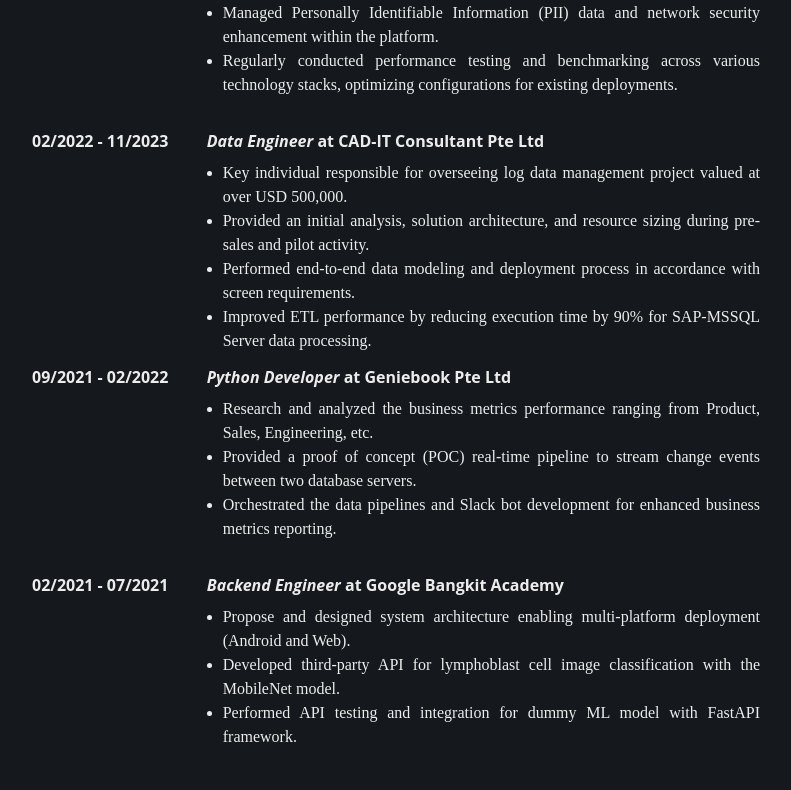
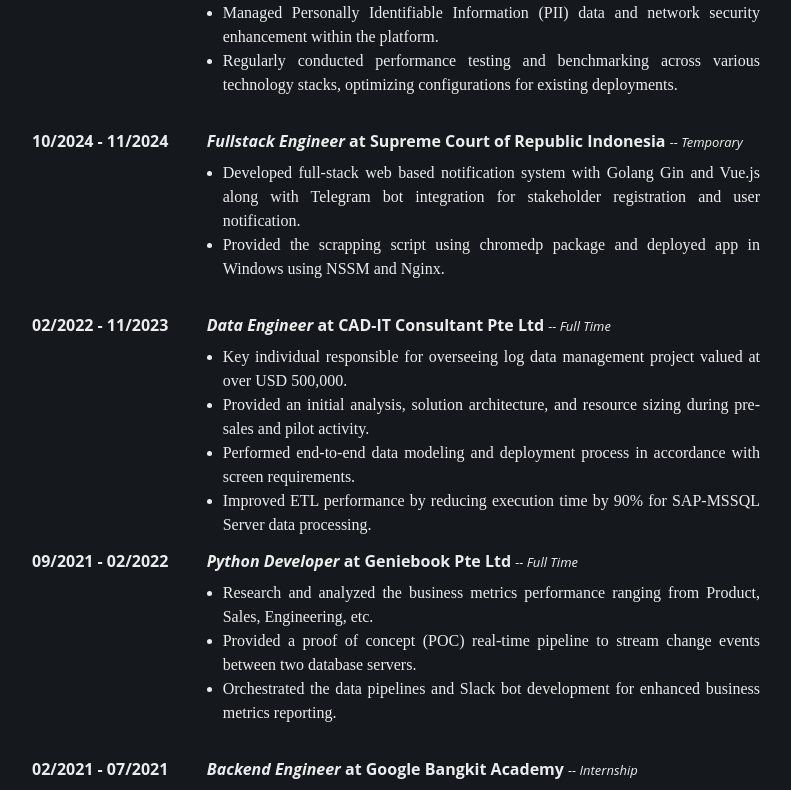
Before and after one commit to nichoteloo/nichoteloo.github.io, a Next.js app: page / in a window 1280 px wide. Shown: the part 728-1518 px from the top of the page, without its empty margins (244-1035 px from the left). Built offline with nearby package versions, Linux system fonts and the light colour scheme.

Commit message:
Edit index expentry and footer

```diff
--- a/components/expentry.js
+++ b/components/expentry.js
@@ -8,16 +8,20 @@
 import { Text } from "@chakra-ui/layout";
 import { Flex, Box, UnorderedList, ListItem } from "@chakra-ui/react";
 
-const ExperienceEntry = ({ date, role, company, indent, client, mb, responsibilities }) => {
+const ExperienceEntry = ({ date, role, company, indent, client, mb, responsibilities, status }) => {
     return (
         <Box mb={mb}>
             <Flex direction="row" rounded="md" w={"full"} mt='2' my={{lg: 3, md: 0}}>
-                <Text variant="year" w="24%" textAlign={{lg: "-moz-initial", md: "-moz-initial" }} fontSize={{ lg:"16px", md:"16px", sm:"14px" }}>
+                <Text
+                    variant="year"
+                    w="24%"
+                    textAlign={{lg: "-moz-initial", md: "-moz-initial" }}
+                    fontSize={{ lg:"16px", md:"16px", sm:"14px" }}>
                     {date ? date : ''}
                 </Text>
 
                 <Text w="76%" textAlign="justify" fontSize={{ lg:"16px", md:"16px", sm:"15px" }}>
-                    <b><i>{role ? role : ''}</i> {company ? company : ''}</b>
+                    <b><i>{role ? role : ''}</i> {company ? company : ''}</b> <Text display="inline" fontSize="13px" fontStyle="oblique">-- {status}</Text>
                     <Text mt={2} fontFamily="initial">
                         <Text mb={1}>
                             <b>{client ? client : ''}</b>
--- a/components/footer.js
+++ b/components/footer.js
@@ -15,7 +15,7 @@
             <Divider size="lg" color="gray.500"/>
             <Stack justify="space-between" direction="row"  spacing={{ base: '4', md: '10' }}>
                 <Text fontSize="md" color="subtle" p={2}>
-                    &copy; 2022 - 2024 Nicolas
+                    &copy; 2022 - 2025 Nicolas
                 </Text>
 
                 <Stack justify="space-between" direction="row" align="center">
--- a/pages/index.js
+++ b/pages/index.js
@@ -13,7 +13,7 @@
 import ExperienceEntry from "../components/expentry";
 import CertificationEntry from "../components/certification";
 import Expertise from "../components/tech";
-import { Box, Container, Heading, Text, Button, Image, Flex, SimpleGrid } from "@chakra-ui/react";
+import { Box, Container, Heading, Text, Button, Image, Flex } from "@chakra-ui/react";
 
 const Home = () => {
   return (
@@ -100,6 +100,7 @@
               date="12/2023 - Present"
               role="Cloud Infra Engineer"
               company="at Samsung Research Indonesia"
+              status="Full Time"
               indent={4}
               mb={8}
               responsibilities={[
@@ -111,9 +112,24 @@
             </ExperienceEntry>
 
             <ExperienceEntry
+              date="10/2024 - 11/2024"
+              role="Fullstack Engineer"
+              company="at Supreme Court of Republic Indonesia"
+              status="Temporary"
+              indent={4}
+              mb={8}
+              responsibilities={[
+                'Developed full-stack web based notification system with Golang Gin and Vue.js along with Telegram bot integration for stakeholder registration and user notification.',
+                'Provided the scrapping script using chromedp package and deployed app in Windows using NSSM and Nginx.'
+              ]}
+              >
+            </ExperienceEntry>
+
+            <ExperienceEntry
               date="02/2022 - 11/2023"
               role="Data Engineer"
               company="at CAD-IT Consultant Pte Ltd"
+              status="Full Time"
               indent={4}
               mb={1}
               responsibilities={[
@@ -129,6 +145,7 @@
               date="09/2021 - 02/2022"
               role="Python Developer"
               company="at Geniebook Pte Ltd"
+              status="Full Time"
               mb={8}
               responsibilities={[
                 'Research and analyzed the business metrics performance ranging from Product, Sales, Engineering, etc.',
@@ -141,6 +158,7 @@
               date="02/2021 - 07/2021"
               role="Backend Engineer"
               company="at Google Bangkit Academy"
+              status="Internship"
               mb={8}
               responsibilities={[
                 'Propose and designed system architecture enabling multi-platform deployment (Android and Web).',
```
